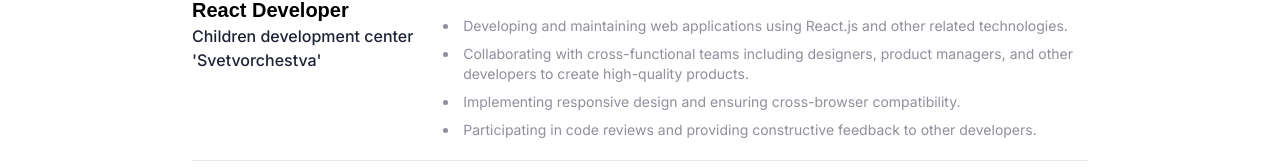
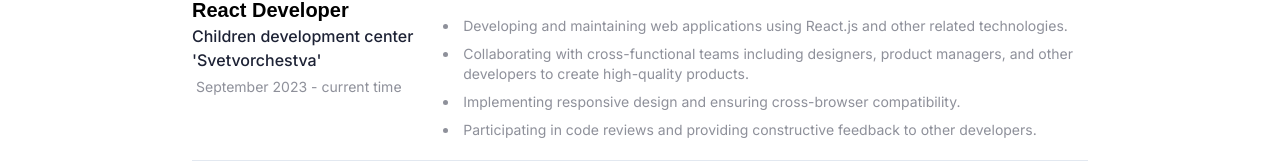
Before and after one commit to VikaLubenets/Portfolio, a Next.js app: page /about in a window 1280 px wide. Shown: the part 756-923 px from the top of the page. Built offline with nearby package versions, Linux system fonts and the light colour scheme.

Commit message:
fix: update header

```diff
--- a/src/app/(main)/about/page.tsx
+++ b/src/app/(main)/about/page.tsx
@@ -64,6 +64,12 @@ const About = () => {
                 >
                   {experience.company_name}
                 </p>
+                <p
+                  className='text-black-500/50 font-normal pl-1 text-sm'
+                  style={{ marginTop: 5 }}
+                >
+                  {experience.date}
+                </p>
               </div>
 
               <ul className='my-5 list-disc ml-5 space-y-2'>
--- a/src/components/NavBar/NavBar.tsx
+++ b/src/components/NavBar/NavBar.tsx
@@ -17,7 +17,6 @@ export const NavBar = () => {
           <NavBarItem label="About" href={"/about"}/>
           <NavBarItem label="Projects" href={"/projects"}/>
           <NavBarItem label="Contact" href={"/contact"}/>
-          <NavBarItem label="Main" href={"/main"}/>
         </nav>
     </header>
   )
```
